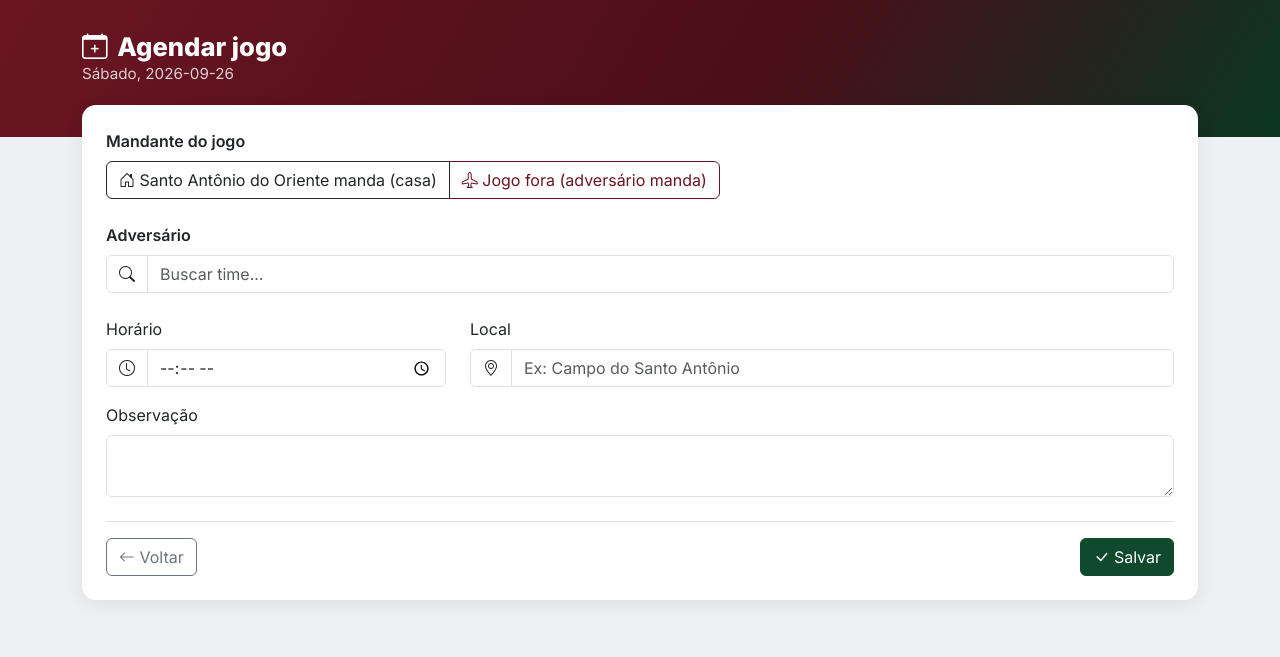
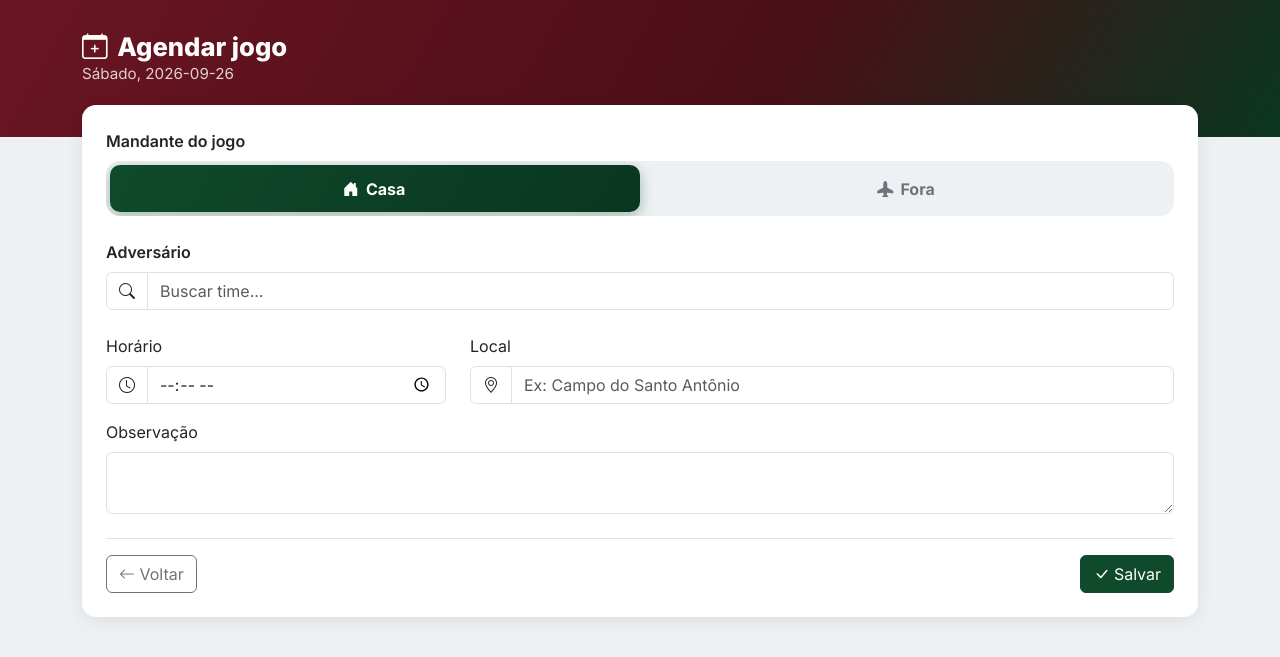
Before and after one commit to leomodolosa-boop/santo-antonio-agenda, a Flask app: page /jogo/novo in a window 1280 px wide. Shown: the part 70-727 px from the top of the page. Run offline with Flask 3, Linux system fonts and the light colour scheme; data comes from the database, SQL or seed files in the repository.

Commit message:
Deixa o seletor casa/fora mais elegante e animado
Substitui os dois botões separados por um toggle segmentado com
pílula deslizante (animação suave), labels curtos "Casa"/"Fora" e
ícones preenchidos — visual mais profissional e compacto.

```diff
--- a/templates/jogo_form_conteudo.html
+++ b/templates/jogo_form_conteudo.html
@@ -23,18 +23,18 @@
 
       <div class="mb-4">
         <label class="form-label fw-semibold d-block">Mandante do jogo</label>
-        <div class="btn-group" role="group">
-          <input type="radio" class="btn-check" name="mandante" id="mandante-casa" value="casa"
+        <div class="mandante-toggle">
+          <input type="radio" name="mandante" id="mandante-casa" value="casa"
                  {% if not jogo or jogo.mandante != 'fora' %}checked{% endif %}>
-          <label class="btn btn-outline-brand" for="mandante-casa">
-            <i class="bi bi-house-door"></i> {{ time_fixo }} manda (casa)
+          <input type="radio" name="mandante" id="mandante-fora" value="fora"
+                 {% if jogo and jogo.mandante == 'fora' %}checked{% endif %}>
+          <label class="mandante-opcao" for="mandante-casa">
+            <i class="bi bi-house-door-fill"></i> Casa
           </label>
-
-          <input type="radio" class="btn-check" name="mandante" id="mandante-fora" value="fora"
-                 {% if jogo and jogo.mandante == 'fora' %}checked{% endif %}>
-          <label class="btn btn-outline-brand" for="mandante-fora">
-            <i class="bi bi-airplane"></i> Jogo fora (adversário manda)
+          <label class="mandante-opcao" for="mandante-fora">
+            <i class="bi bi-airplane-fill"></i> Fora
           </label>
+          <div class="mandante-indicador"></div>
         </div>
       </div>
 
@@ -127,6 +127,56 @@
 </div>
 
 <style>
+  .mandante-toggle {
+    position: relative;
+    display: flex;
+    background: #eef1f3;
+    border-radius: 14px;
+    padding: 4px;
+    gap: 4px;
+    overflow: hidden;
+  }
+  .mandante-toggle input[type="radio"] {
+    position: absolute;
+    opacity: 0;
+    width: 0;
+    height: 0;
+    pointer-events: none;
+  }
+  .mandante-opcao {
+    flex: 1;
+    position: relative;
+    z-index: 1;
+    display: flex;
+    align-items: center;
+    justify-content: center;
+    gap: .45rem;
+    padding: .7rem .5rem;
+    border-radius: 10px;
+    cursor: pointer;
+    font-weight: 700;
+    color: #6c757d;
+    transition: color .3s ease;
+    user-select: none;
+  }
+  .mandante-opcao i { transition: transform .3s ease; }
+  .mandante-toggle:active .mandante-opcao i { transform: scale(.85); }
+  .mandante-indicador {
+    position: absolute;
+    top: 4px;
+    left: 4px;
+    bottom: 4px;
+    width: calc(50% - 4px);
+    background: linear-gradient(120deg, var(--sao-verde) 0%, var(--sao-verde-escuro) 100%);
+    border-radius: 10px;
+    box-shadow: 0 4px 14px rgba(15, 74, 44, .35);
+    transition: transform .35s cubic-bezier(.34, 1.4, .64, 1);
+    z-index: 0;
+  }
+  #mandante-fora:checked ~ .mandante-indicador { transform: translateX(100%); }
+  #mandante-casa:checked ~ label[for="mandante-casa"],
+  #mandante-fora:checked ~ label[for="mandante-fora"] { color: #fff; }
+
   .time-picker-dropdown {
     display: none;
     position: absolute;
```
